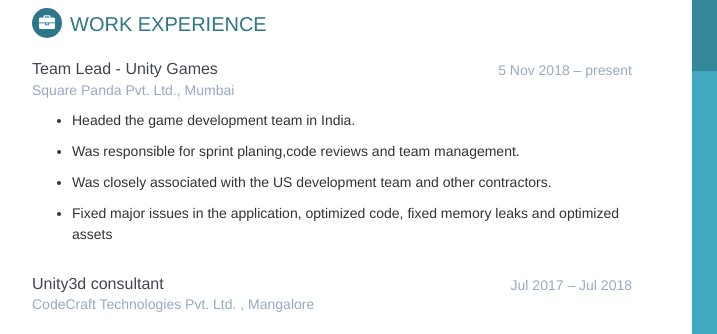
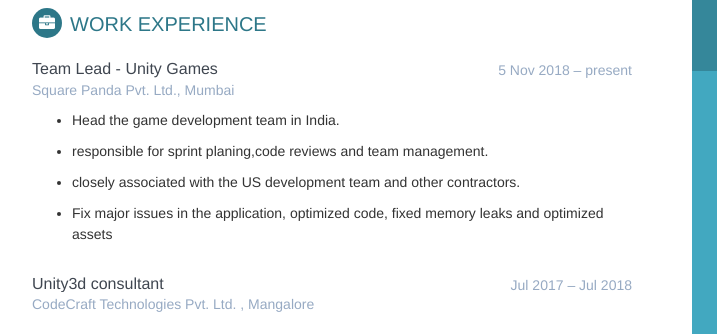
Before and after one commit to darylcrasta/darylcrasta.github.io, a plain HTML site: page index.html in a window 1280 px wide. Shown: the part 295-629 px from the top of the page, 188-905 px from the left. Drawn offline with Linux system fonts and the light colour scheme.

Commit message:
fixed sentences

```diff
--- a/index.html
+++ b/index.html
@@ -107,10 +107,10 @@
                     </div><!--//meta-->
                     <div class="details">
                         <ul>
-                            <li><p>Headed the game development team in India.</p></li>
-                            <li><p>Was responsible for sprint planing,code reviews and team management.</p></li>
-                            <li><p>Was closely associated with the US development team and other contractors.</p></li>
-                            <li><p>Fixed major issues in the application, optimized code, fixed memory leaks and optimized assets</p></li>
+                            <li><p>Head the game development team in India.</p></li>
+                            <li><p>responsible for sprint planing,code reviews and team management.</p></li>
+                            <li><p>closely associated with the US development team and other contractors.</p></li>
+                            <li><p>Fix major issues in the application, optimized code, fixed memory leaks and optimized assets</p></li>
                         </ul>
                     </div><!--//details-->
                 </div><!--//item-->
```
